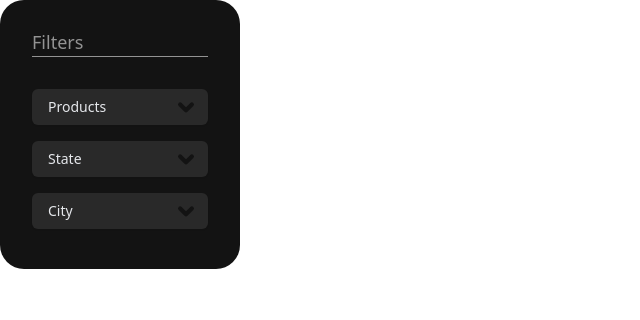
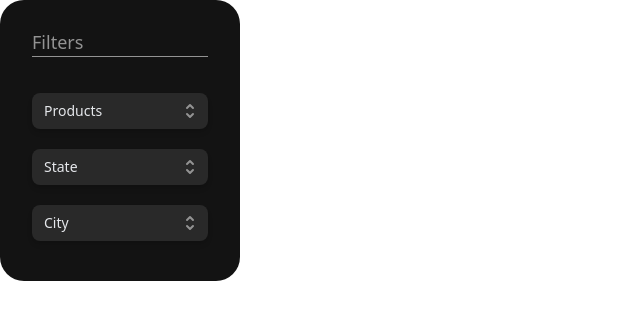
Before and after one commit to MohanedAshraf/assessment-edvora, a Next.js app: page /components/Filter in a window 1280 px wide. Shown: the top 320 px of the page, without its empty margins (0-640 px from the left). Built offline with nearby package versions, Linux system fonts and the light colour scheme.

Commit message:
:fire: remove DropDown component and replace it with LitBox

```diff
--- a/package.json
+++ b/package.json
@@ -7,6 +7,7 @@
   },
   "dependencies": {
     "@headlessui/react": "^1.4.3",
+    "@heroicons/react": "^1.0.5",
     "next": "latest",
     "react": "^17.0.2",
     "react-dom": "^17.0.2",
--- a/pages/components/DropDown.tsx
+++ /dev/null
@@ -1,77 +0,0 @@
-import { Fragment } from 'react'
-import { Menu, Transition } from '@headlessui/react'
-
-function classNames(...classes: any) {
-  return classes.filter(Boolean).join(' ')
-}
-
-export default function Example({ optionName, idx }: any) {
-  return (
-    <Menu as="div" className={`relative ${idx} inline-block w-full text-left`}>
-      <div>
-        <Menu.Button className="flex justify-between w-full px-4 py-2 text-sm font-medium text-gray-200 rounded-md shadow-sm bg-edvora-gray hover:bg-edvora-light-gray focus:outline-none focus:ring-2 focus:ring-indigo-500 focus:ring-offset-2 focus:ring-offset-gray-100">
-          {optionName}
-          <svg
-            className="w-5 h-5 ml-2 -mr-1 text-edvora-dark-gray "
-            fill="none"
-            stroke="currentColor"
-            viewBox="0 0 24 24"
-            xmlns="http://www.w3.org/2000/svg"
-          >
-            <path
-              strokeLinecap="round"
-              strokeLinejoin="round"
-              strokeWidth={5}
-              d="M19 9l-7 7-7-7"
-            />
-          </svg>
-        </Menu.Button>
-      </div>
-
-      <Transition
-        as={Fragment}
-        enter="transition ease-out duration-100"
-        enterFrom="transform opacity-0 scale-95"
-        enterTo="transform opacity-100 scale-100"
-        leave="transition ease-in duration-75"
-        leaveFrom="transform opacity-100 scale-100"
-        leaveTo="transform opacity-0 scale-95"
-      >
-        <Menu.Items className="absolute right-0 w-full mt-2 origin-top-right rounded-md shadow-lg bg-edvora-gray ring-1 ring-black ring-opacity-5 focus:outline-none">
-          <div className="py-1">
-            <Menu.Item>
-              {({ active }: any) => (
-                <a
-                  href="#"
-                  className={classNames(
-                    active
-                      ? 'bg-edvora-light-gray text-gray-900'
-                      : 'text-gray-200',
-                    'block px-4 py-2 text-sm'
-                  )}
-                >
-                  item 1
-                </a>
-              )}
-            </Menu.Item>
-            <Menu.Item>
-              {({ active }: any) => (
-                <a
-                  href="#"
-                  className={classNames(
-                    active
-                      ? 'bg-edvora-light-gray text-gray-900'
-                      : 'text-gray-200',
-                    'block px-4 py-2 text-sm'
-                  )}
-                >
-                  item 2
-                </a>
-              )}
-            </Menu.Item>
-          </div>
-        </Menu.Items>
-      </Transition>
-    </Menu>
-  )
-}
--- a/pages/components/Filter.tsx
+++ b/pages/components/Filter.tsx
@@ -1,5 +1,6 @@
-import DropDown from './DropDown'
+import ListBox from './ListBox'
 
+const choice = ['Item 1', 'Item 2', 'Item 3', 'Item 4', 'Item 5']
 export default function Filter() {
   return (
     <>
@@ -9,9 +10,21 @@ export default function Filter() {
             <h1 className="text-lg text-edvora-light-gray">Filters</h1>
             <hr className="border-edvora-light-gray" />
             <div className="mt-8 space-y-4 ">
-              <DropDown optionName={'Products'} idx={'z-20'} />
-              <DropDown optionName={'State'} idx={'z-10'} />
-              <DropDown optionName={'City'} idx={'z-0'} />
+              <ListBox
+                optionName={'Products'}
+                data={['Products', ...choice]}
+                idx={'z-20'}
+              />
+              <ListBox
+                optionName={'State'}
+                data={['State', ...choice]}
+                idx={'z-10'}
+              />
+              <ListBox
+                optionName={'City'}
+                data={['City', ...choice]}
+                idx={'z-0'}
+              />
             </div>
           </div>
         </div>
--- /dev/null
+++ b/pages/components/ListBox.tsx
@@ -0,0 +1,74 @@
+//@ts-nocheck
+import { Fragment, useState } from 'react'
+import { Listbox, Transition } from '@headlessui/react'
+import { CheckIcon, SelectorIcon } from '@heroicons/react/solid'
+
+export default function ListBox({ optionName, data, idx }) {
+  const [selected, setSelected] = useState(optionName)
+  const [choice, setChoice] = useState(data)
+
+  return (
+    <div className={`inline-block ${idx} relative w-full text-left`}>
+      <Listbox value={selected} onChange={setSelected}>
+        <div className="relative mt-1">
+          <Listbox.Button className="relative w-full py-2 pl-3 pr-10 text-left text-gray-200 rounded-lg shadow-md cursor-default bg-edvora-gray focus:outline-none focus-visible:border-indigo-500 focus-visible:ring-2 focus-visible:ring-white focus-visible:ring-opacity-75 focus-visible:ring-offset-2 focus-visible:ring-offset-edvora-light-gray sm:text-sm">
+            <span className="block truncate">{selected}</span>
+            <span className="absolute inset-y-0 right-0 flex items-center pr-2 pointer-events-none">
+              <SelectorIcon
+                className="w-5 h-5 text-edvora-light-gray"
+                aria-hidden="true"
+              />
+            </span>
+          </Listbox.Button>
+          <Transition
+            as={Fragment}
+            leave="transition ease-in duration-100"
+            leaveFrom="opacity-100"
+            leaveTo="opacity-0"
+          >
+            <Listbox.Options className="absolute w-full py-1 mt-1 overflow-auto text-base rounded-md shadow-lg max-h-60 bg-edvora-gray ring-1 ring-black ring-opacity-5 focus:outline-none sm:text-sm">
+              {choice.map((item, itemIdx) => (
+                <Listbox.Option
+                  key={itemIdx}
+                  className={({ active }) =>
+                    `${
+                      active
+                        ? 'bg-edvora-light-gray text-edvora-dark-gray'
+                        : 'text-gray-200    '
+                    }
+                          relative cursor-default select-none py-2 pl-10 pr-4`
+                  }
+                  value={item}
+                >
+                  {({ selected, active }) => (
+                    <>
+                      <span
+                        className={`${
+                          selected ? 'font-medium' : 'font-normal'
+                        } block truncate`}
+                      >
+                        {item}
+                      </span>
+                      {selected ? (
+                        <span
+                          className={`${
+                            active
+                              ? 'text-edvora-dark-gray'
+                              : 'text-edvora-light-gray'
+                          }
+                                absolute inset-y-0 left-0 flex items-center pl-3`}
+                        >
+                          <CheckIcon className="w-5 h-5" aria-hidden="true" />
+                        </span>
+                      ) : null}
+                    </>
+                  )}
+                </Listbox.Option>
+              ))}
+            </Listbox.Options>
+          </Transition>
+        </div>
+      </Listbox>
+    </div>
+  )
+}
--- a/pages/components/SimpleCarousel.tsx
+++ b/pages/components/SimpleCarousel.tsx
@@ -15,7 +15,7 @@ export default function SimpleCarousel({ productName }) {
   return (
     <>
       <h2 className="mt-8 text-2xl text-gray-200">Product Name</h2>
-      <hr className="border-gray-200" />
+      <hr className="mt-2 border-gray-200" />
       <div className="mt-4 rounded-2xl bg-edvora-dark-gray">
         <Slider {...settings}>
           <ProductCard />
```
Also changed, not shown: 1 other file (tests, documents, lock files or other folders).
